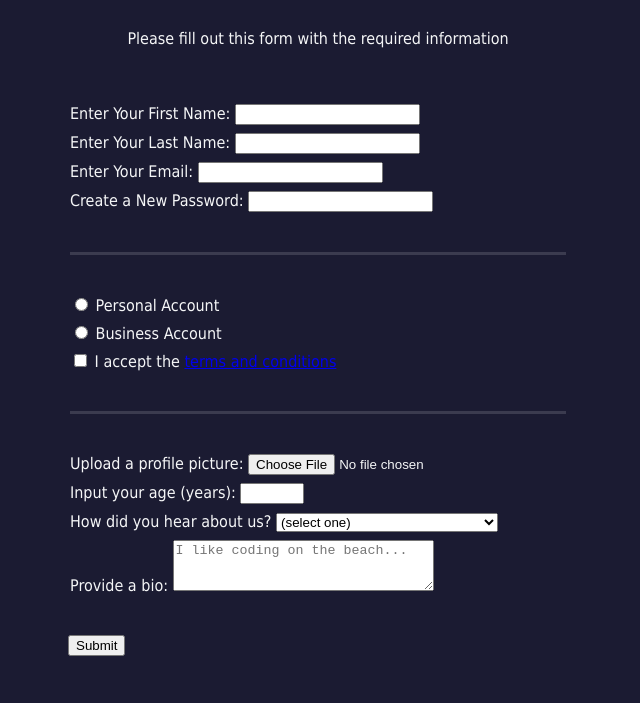
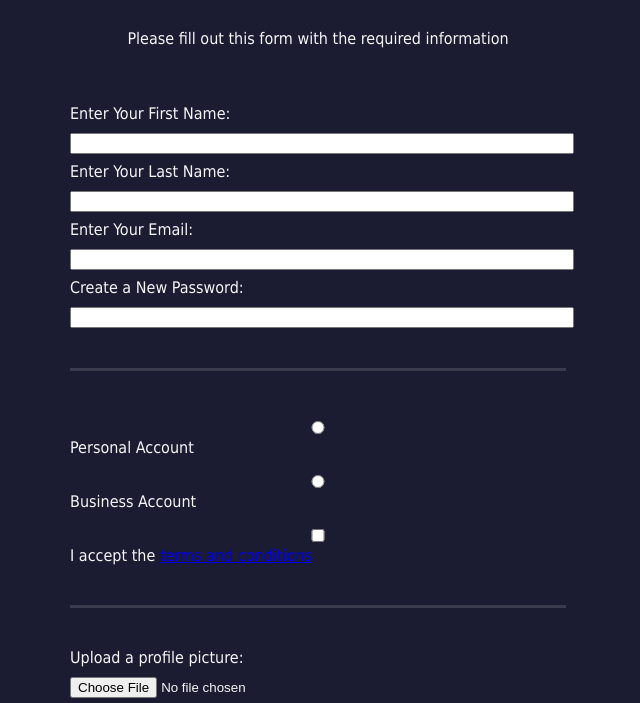
Before and after one commit to Lucas-Erkana/RegistrationForm, a plain HTML site: page index.html in a window 1280 px wide. Shown: the part 73-776 px from the top of the page, without its empty margins (322-962 px from the left). Drawn offline with Linux system fonts and the light colour scheme.

Commit message:
applied 100% width and topmargin 10px for elements

```diff
--- a/styles.css
+++ b/styles.css
@@ -28,3 +28,7 @@ fieldset{
 fieldset:last-of-type{
     border-bottom: none;
 }
+input,textarea,select{
+    width:100%;
+    margin: 10px 0 0 0;
+}
```
